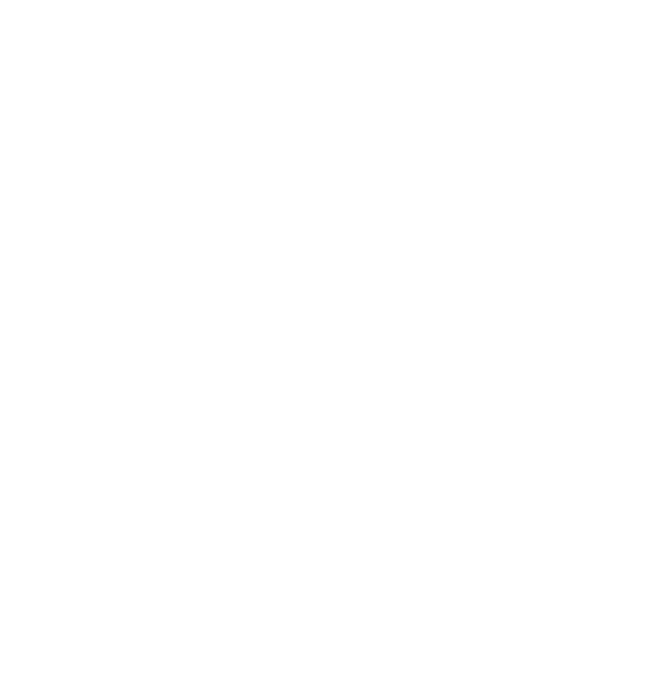
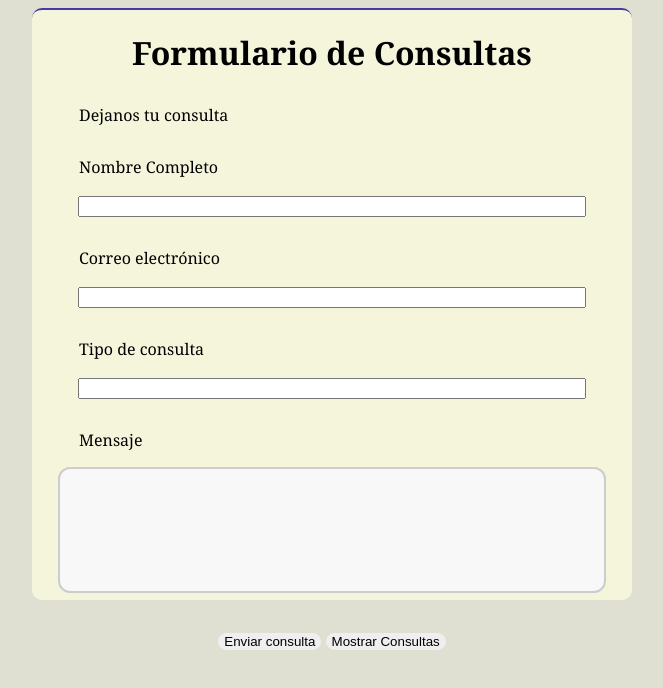
Before and after one commit to ArianaSolis05/ProFinalJS, a website: page public/pages/consultas.html in a window 1280 px wide. Shown: the whole page, without its empty margins (308-971 px from the left). Drawn offline with Linux system fonts and the light colour scheme.

Commit message:
consultashmtl

```diff
--- a/public/estilos/consultas.css
+++ b/public/estilos/consultas.css
@@ -0,0 +1,46 @@
+body{
+    background-color: rgb(224, 224, 210);
+}
+.div{
+    text-align: center;
+    display: block;
+    width: 600px;
+    height: 590px;
+    border-radius: 10px;
+    margin: 0 auto;
+    text-align: center;
+    font-family: Georgia, 'Times New Roman', Times, serif;
+    border: inset 2px rgb(114, 83, 250);
+    border-bottom: 4px #000000;
+    background-color: beige;
+    border-left: 2px black;
+    border-right: 2px black;
+}
+
+.tamañoI{
+    width: 500px;
+}
+
+p{
+    margin-top: 30px;
+    text-align: left;
+    margin-left: 47px;
+
+}
+button{
+    margin-top: 40px;
+    border-radius: 30px;
+    border: none
+}
+.tamaño2{
+    width: 90%;
+    height: 120px;
+    border: 2px solid #ccc;
+    border-radius: 12px;
+    background-color: #f8f8f8;
+    text-align: top;
+    resize: none;
+}
+#listaConsultas{
+    display: none;
+}
--- /dev/null
+++ b/public/js/consultas.js
@@ -0,0 +1,7 @@
+const btnMostrar = document.getElementById("btnMostrar")
+const listaConsultas = document.getElementById("listaConsultas")
+const formularioConsultas = document.getElementById("formularioConsultas")
+btnMostrar.addEventListener("click",function(){
+    listaConsultas.style.display = "block"
+    formularioConsultas.style.display = "none"
+})
--- a/public/pages/consultas.html
+++ b/public/pages/consultas.html
@@ -4,11 +4,44 @@
     <meta charset="UTF-8">
     <meta name="viewport" content="width=device-width, initial-scale=1.0">
     <title>Document</title>
+    <link rel="stylesheet" href="../estilos/consultas.css">
 </head>
 <body>
-    <link rel="stylesheet" href="">
 
+    <div class="div" id="formularioConsultas">
+    <h1>Formulario de Consultas</h1>
+    <p>Dejanos tu consulta</p>
 
+    <p>Nombre Completo</p>
+    <input type="text" id="nombreCompleto" class="tamañoI">
+
+    <p>Correo electrónico</p>
+    <input type="text" id="correoElectronico" class="tamañoI">
+
+    <p>Tipo de consulta</p>
+    <input type="text" id="tipoConsulta" class="tamañoI">
+
+    <p>Mensaje</p>
+    <input type="textarea" id="mensaje" class="tamaño2">
+    <br>
+
+    <button id="btnConsulta">Enviar consulta</button>
+
+    <button id="btnMostrar">Mostrar Consultas</button>
+
+    </div>
+
+    <div id="listaConsultas">
+        <h2>Lista de consultas</h2>
+        <p>¿Cómo me llamo?</p>
+        <p>¿Cómo me llamo?</p>
+        <p>¿Cómo me llamo?</p>
+        <p>¿Cómo me llamo?</p>
+        <p>¿Cómo me llamo?</p>
+        <p>¿Cómo me llamo?</p>
+        <p>¿Cómo me llamo?</p>
+    </div>
 
 </body>
+<script type="module" src="../js/consultas.js"></script>
 </html>
```
Also changed, not shown: public/pages/formulario.html (+1 -1 lines).
